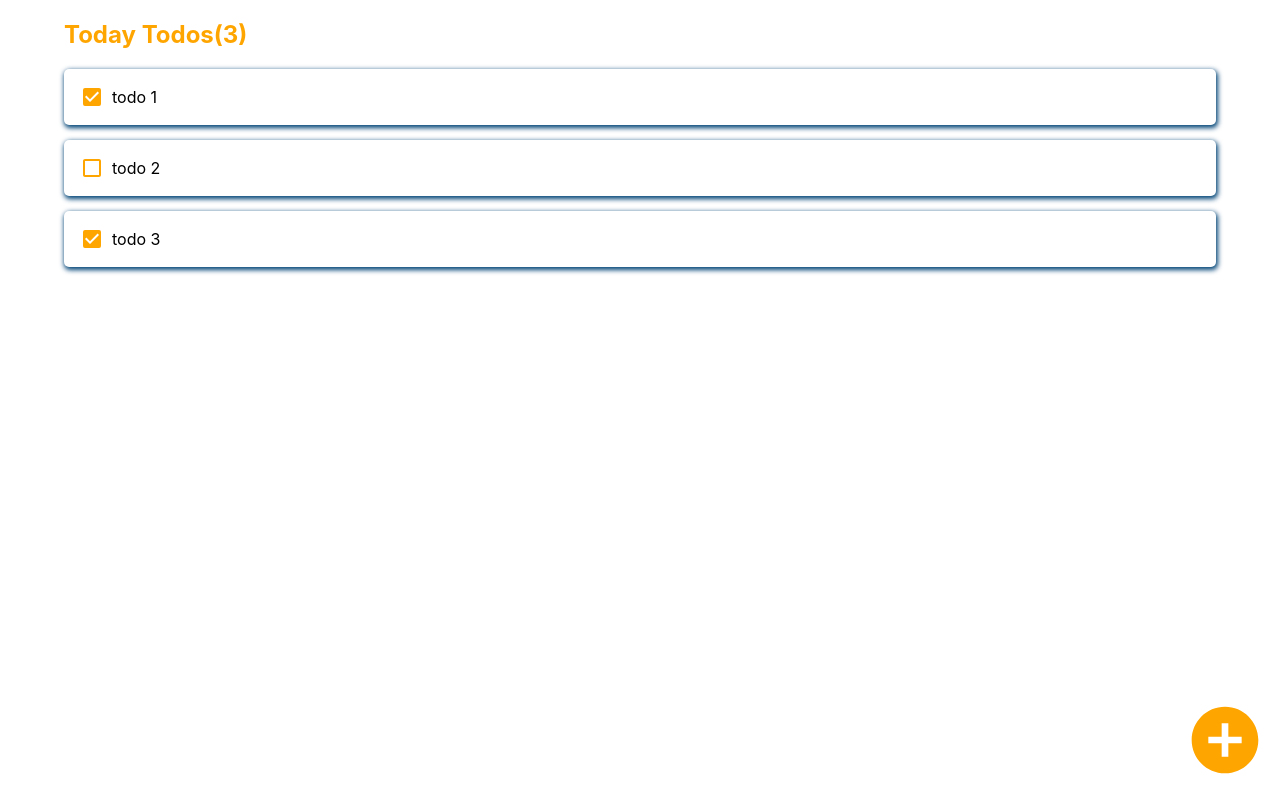
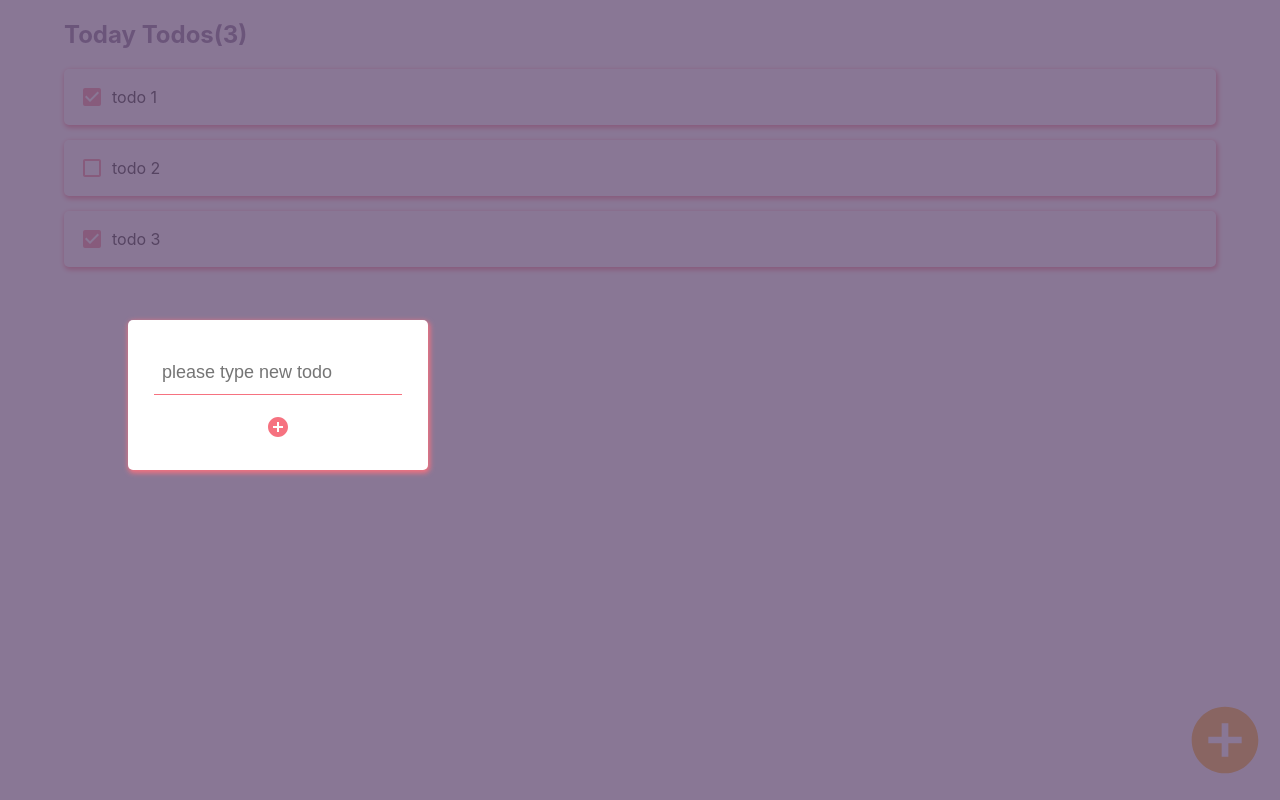
Before and after one commit to Thinkteam20/react-toDo-app, a React (Create React App) app: page / in a window 1280 px wide. Both pictures are taken after a click on the element 1235 px from the left and 750 px from the top of the page. Built offline with nearby package versions, Linux system fonts and the light colour scheme.

Commit message:
add component and handle event

```diff
--- a/src/App.js
+++ b/src/App.js
@@ -2,9 +2,15 @@
 import { MdAddCircle } from 'react-icons/md';
 import './App.css';
 import Template from './components/Template';
+import TodoInsert from './components/Todoinsert';
 import TodoList from './components/TodoList';
 
+
+let nextID = 4;
 function App() {
+
+  const [insertToggle, setInsertToggle] = useState(false);
+
   const [todos,setTodos] = useState([
     {
       id:1,
@@ -23,10 +29,34 @@
     },
 
   ])
+
+  const onInsertToggle = () => {
+    setInsertToggle(prev => !prev);
+  };
+
+  const onInsertTodo = (text) => {
+    if(text === ""){
+      return alert('please type todos')
+    }else{
+      const todo = {
+        id: nextID,
+        text,
+        checked: false
+      }
+      setTodos(todos => todos.concat(todo));
+      nextID++;
+    }
+  };
+
+  const onCheckToggle = (id) => {
+    setTodos(todos => todos.map(todo => (todo.id === id ? {...todo, checked: !todo.checked}: todo)))
+  }
+
   return (
     <Template todoLength={todos.length}>
-      <TodoList todos={todos}/>
-      <div className="add-todo-button"><MdAddCircle/></div>
+      <TodoList todos={todos} onCheckToggle={onCheckToggle}/>
+      <div className="add-todo-button" onClick={onInsertToggle}><MdAddCircle/></div>
+      {insertToggle && <TodoInsert onInsertToggle={onInsertToggle} onInsertTodo={onInsertTodo}/>}
     </Template>
 
   );
--- a/src/components/Template.css
+++ b/src/components/Template.css
@@ -1,9 +1,8 @@
-.Template{
+.Template {
     padding-top: 20px;
     max-height: 100vh;
-}
-
-.title{
+  }
+  .title {
     width: 90vw;
     margin-left: auto;
     margin-right: auto;
@@ -11,5 +10,5 @@
     padding-bottom: 20px;
     font-size: 1.5rem;
     font-weight: bold;
-    color: orange;
-}
+    color: #6c567b;
+  }
--- /dev/null
+++ b/src/components/TodoInsert.css
@@ -0,0 +1,69 @@
+.background {
+    position: fixed;
+    z-index: 980;
+    top: 0;
+    overflow: hidden;
+    width: 100vw;
+    height: 100vh;
+    display: flex;
+    justify-content: center;
+    align-items: center;
+    background: #6c567b;
+    opacity: 0.8;
+}
+
+.background {
+    position: fixed;
+    z-index: 980;
+    top: 0;
+    overflow: hidden;
+    width: 100vw;
+    height: 100vh;
+    display: flex;
+    justify-content: center;
+    align-items: center;
+    background: #6c567b;
+    opacity: 0.8;
+}
+
+form {
+    margin-left: 10%;
+    position: fixed;
+    top: 40%;
+    display: flex;
+    flex-direction: column;
+    justify-content: center;
+    align-items: center;
+    z-index: 990;
+    width: 300px;
+    height: 150px;
+    border-radius: 5px;
+    box-shadow: 1px 2px 5px 1px #f67280;
+    background: white;
+}
+
+form > input {
+    background: none;
+    outline: none;
+    border: none;
+    border-bottom: 1px solid #f67280;
+
+    padding: 0.5rem;
+    font-size: 1.125rem;
+    line-height: 1.5;
+  }
+
+  form > button {
+    padding-top: 20px;
+    background: none;
+    outline: none;
+    border: none;
+    color: #f67280;
+    padding-left: 1rem;
+    padding-right: 1rem;
+    font-size: 1.5rem;
+    display: flex;
+    align-items: center;
+    cursor: pointer;
+    transition: 0.1s background ease-in;
+  }
--- a/src/components/TodoItem.css
+++ b/src/components/TodoItem.css
@@ -1,9 +1,9 @@
-.TodoItem{
+.TodoItem {
     margin-left: auto;
     margin-right: auto;
 
     border-radius: 5px;
-    box-shadow: 1px 2px 5px 1px #004477;
+    box-shadow: 1px 2px 5px 1px #f67280;
     padding: 1rem;
     display: flex;
     align-items: center;
@@ -13,25 +13,24 @@
     margin-top: 15px;
   }
 
-.content{
+  .content {
     cursor: pointer;
     flex: 1;
     display: flex;
     align-items: center;
   }
 
-.content svg{
+  .content svg {
     font-size: 1.5rem;
-    color: orange;
+    color: #f67280;
+  }
+  .content .text {
+    margin-left: 0.5rem;
+    flex: 1;
   }
 
-.content .text{
-    margin-left: 0.5rem;
-    flex:1;
-}
-
-.content.checked .text{
-    color: grey;
+  .content.checked .text {
+    color: #6c567b;
     text-decoration: line-through;
     cursor: pointer;
     opacity: 0.6;
--- a/src/components/TodoItem.js
+++ b/src/components/TodoItem.js
@@ -2,12 +2,12 @@
 import { MdCheckBox, MdCheckBoxOutlineBlank } from 'react-icons/md';
 import './TodoItem.css';
 
-const TodoItem = ({ todo }) =>{
+const TodoItem = ({ todo, onCheckToggle }) =>{
     const {id, text, checked} = todo;
     return (
         <div className="TodoItem">
             <div className={`content ${checked} ? "checked" : ""}`}>
-                {checked ? <MdCheckBox/> : <MdCheckBoxOutlineBlank/>}
+                {checked ? <MdCheckBox onClick={() => {onCheckToggle(id)}}/> : <MdCheckBoxOutlineBlank onClick={() => {onCheckToggle(id)}}/>}
                 <div className="text">{text}</div>
             </div>
         </div>
--- a/src/components/TodoList.css
+++ b/src/components/TodoList.css
@@ -1,6 +1,6 @@
-.TodoList{
+.TodoList {
     width: 90vw;
     margin-left: auto;
     margin-right: auto;
     padding-bottom: 20px;
-}
+  }
--- a/src/components/TodoList.js
+++ b/src/components/TodoList.js
@@ -2,9 +2,9 @@
 import TodoItem from './TodoItem';
 import './TodoList.css'
 
-const TodoList = ({todos}) => {
+const TodoList = ({todos, onCheckToggle}) => {
     return (<div className="TodoList">
-        {todos.map(todo => <TodoItem todo={todo} key={todo.id} />)}</div>)
+        {todos.map(todo => <TodoItem todo={todo} key={todo.id} onCheckToggle={onCheckToggle}/>)}</div>)
 }
 
 export default TodoList;
--- a/src/components/Todoinsert.js
+++ b/src/components/Todoinsert.js
@@ -0,0 +1,31 @@
+import React, {useState} from 'react';
+import { MdAddCircle } from 'react-icons/md';
+import './TodoInsert.css';
+
+const TodoInsert = ({onInsertToggle,onInsertTodo}) => {
+    const [value, setValue] = useState("");
+
+    const onChange = (e) => {
+        setValue(e.target.value);
+    }
+
+    const onSubmit = (e) => {
+        e.preventDefault();
+        onInsertTodo(value);
+        setValue("");
+        onInsertToggle();
+    }
+    return (
+        <div>
+            <div className="background" onClick={onInsertToggle}></div>
+                <form onSubmit={onSubmit}>
+                    <input placeholder="please type new todo" onChange={onChange}></input>
+                    <button type="submit">
+                        <MdAddCircle/>
+                    </button>
+                </form>
+        </div>
+    );
+}
+
+export default TodoInsert;
```
Lines whose indentation alone changed are shown as unchanged.
